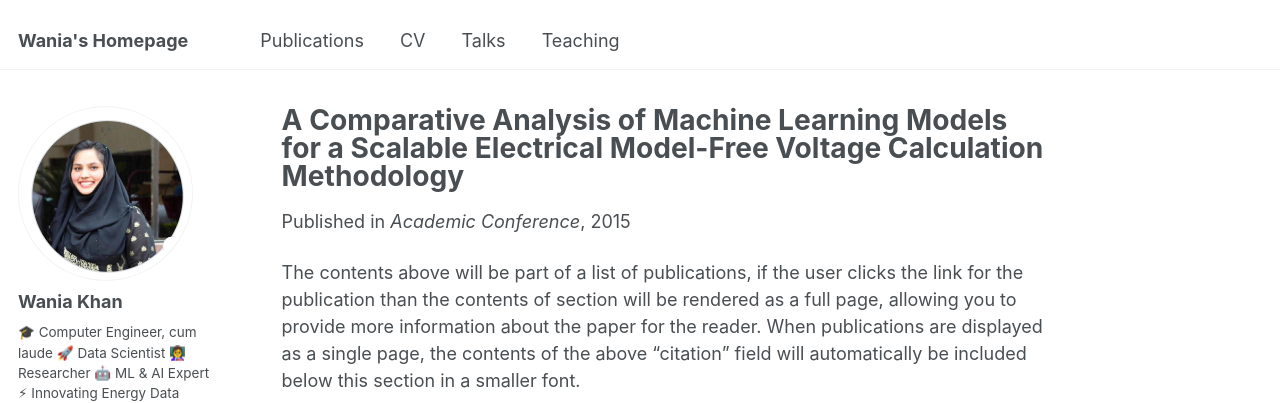
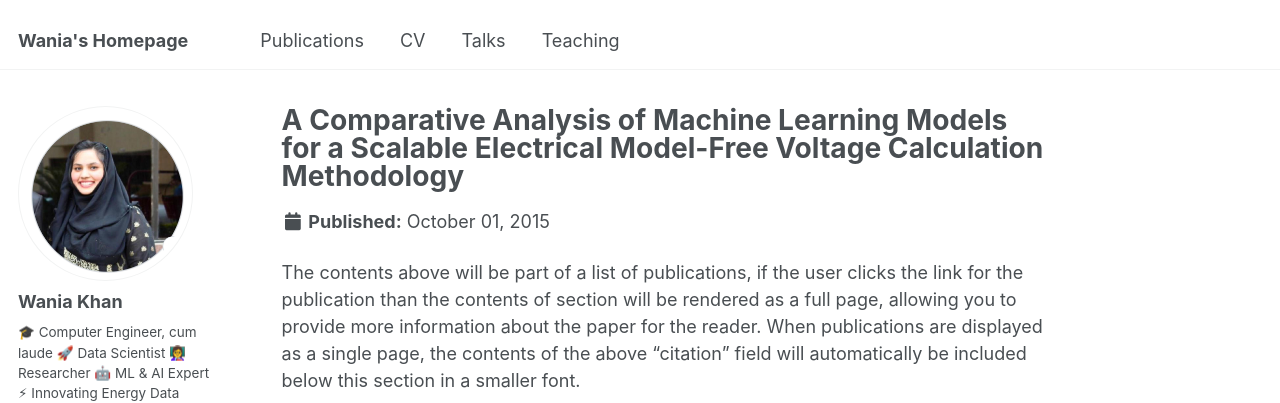
Before and after one commit to WaniaKhance/WaniaKhan-Profile, a Jekyll site: the page built from _publications/2015-10-01-paper-title-number-3.md, in a window 1280 px wide and 1119 px high. Shown: the top 403 px of the window. Built offline with Jekyll 4.4.1, drawn with Linux system fonts in a browser that asks for light colours; some web fonts are replaced; part of the change alters nothing that is shown.

Commit message:
Update 2015-10-01-paper-title-number-3.md

```diff
--- a/_publications/2015-10-01-paper-title-number-3.md
+++ b/_publications/2015-10-01-paper-title-number-3.md
@@ -5,7 +5,7 @@ category: conferences
 #permalink: /publication/2015-10-01-paper-title-number-3
 excerpt: 'This paper presents a methodology to capture the underlying relationships among historical smart meter data (P, Q, and V) and the corresponding low-voltage (LV) network. The research include a comprehensive analysis and comparison of three machine learning (ML) models: Random Forest Regression, XGBoost, and Artificial Neural Networks (ANN).'
 #date: 2025-02-28
-venue: 'Academic Conference'
+#venue: 'Academic Conference'
 #slidesurl: 'http://academicpages.github.io/files/slides3.pdf'
 paperurl: 'Ready for submission'
 #citation: 'Your Name, You. (2015). &quot;Paper Title Number 3.&quot; <i>Journal 1</i>. 1(3).'
```
